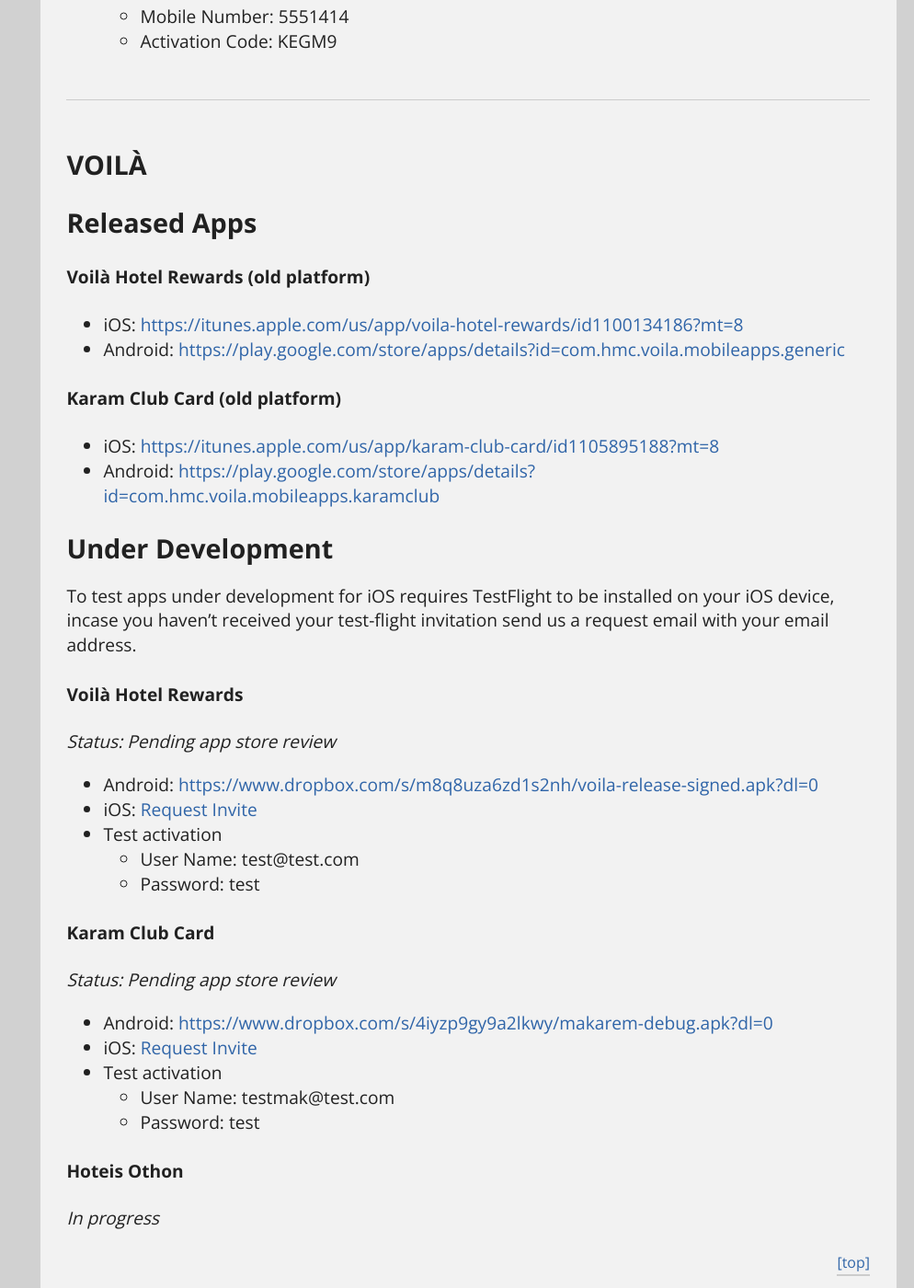
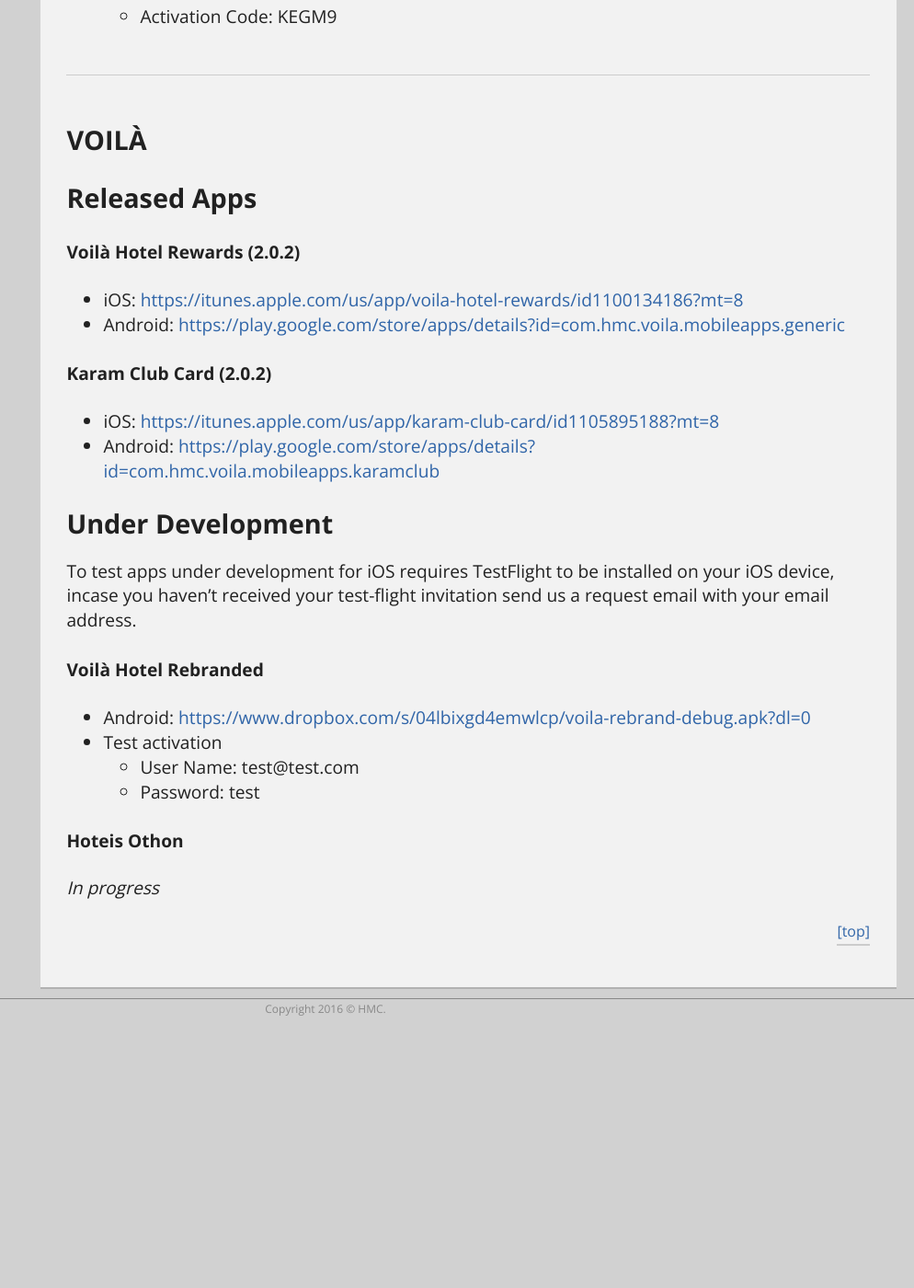
Before and after one commit to hmccode/hmccode.github.io, a Jekyll site: the page built from _posts/2016-07-23-mobile-apps.md, in a window 1280 px wide and 1400 px high, scrolled down 3638 px. Shown: the whole window at 92% size, without its empty margins (286-1280 px from the left). Built offline with Jekyll 4.4.1, drawn with Linux system fonts in a browser that asks for light colours; nearby versions of some CDN libraries; a script that is not in the unit is left out; after the commit the page ends 4839 px from its top, so only the background shows below that; some of the changed text lies outside the part shown.

Commit message:
Updated voila apps

```diff
--- a/_posts/2016-07-23-mobile-apps.md
+++ b/_posts/2016-07-23-mobile-apps.md
@@ -31,11 +31,10 @@ A list of all Mobile Apps in stores and currently under development. The apps li
 
 * [VOILÀ](#voil)
   - [Released](#released-apps-1)
-    - [Voilà Hotel Rewards](#voil-hotel-rewards-old-platform)
-    - [Karam Club Card](#karam-club-card-old-platform)
-  - [Under Development](#under-development-1)
     - [Voilà Hotel Rewards](#voil-hotel-rewards)
     - [Karam Club Card](#karam-club-card)
+  - [Under Development](#under-development-1)
+    - [Voilà Hotel Rebranded](#voil-hotel-rebranded)
     - [Hoteis Othon](#hoteis-othon)
 
 ----
@@ -147,12 +146,12 @@ Demo apps showcasing new ideas and different presentation layouts
 
 ## Released Apps
 
-#### Voilà Hotel Rewards (old platform)
+#### Voilà Hotel Rewards (2.0.2)
 
 * iOS: <https://itunes.apple.com/us/app/voila-hotel-rewards/id1100134186?mt=8>
 * Android: <https://play.google.com/store/apps/details?id=com.hmc.voila.mobileapps.generic>
 
-#### Karam Club Card (old platform)
+#### Karam Club Card (2.0.2)
 
 * iOS: <https://itunes.apple.com/us/app/karam-club-card/id1105895188?mt=8>
 * Android: <https://play.google.com/store/apps/details?id=com.hmc.voila.mobileapps.karamclub>
@@ -162,24 +161,11 @@ Demo apps showcasing new ideas and different presentation layouts
 
 To test apps under development for iOS requires TestFlight to be installed on your iOS device, incase you haven't received your test-flight invitation send us a request email with your email address.
 
-#### Voilà Hotel Rewards
+#### Voilà Hotel Rebranded
 
-_Status: Pending app store review_
-
-* Android: <https://www.dropbox.com/s/m8q8uza6zd1s2nh/voila-release-signed.apk?dl=0>
-* iOS: [Request Invite](mailto:ios@clubhotel.com?subject=Invitation for Voila&body=Please send an invite @)
+* Android: <https://www.dropbox.com/s/04lbixgd4emwlcp/voila-rebrand-debug.apk?dl=0>
 * Test activation
   - User Name: test@test.com
-  - Password: test
-
-#### Karam Club Card
-
-_Status: Pending app store review_
-
-* Android: <https://www.dropbox.com/s/4iyzp9gy9a2lkwy/makarem-debug.apk?dl=0>
-* iOS: [Request Invite](mailto:ios@clubhotel.com?subject=Invitation for Makarem&body=Please send an invite @)
-* Test activation
-  - User Name: testmak@test.com
   - Password: test
 
 #### Hoteis Othon
```
